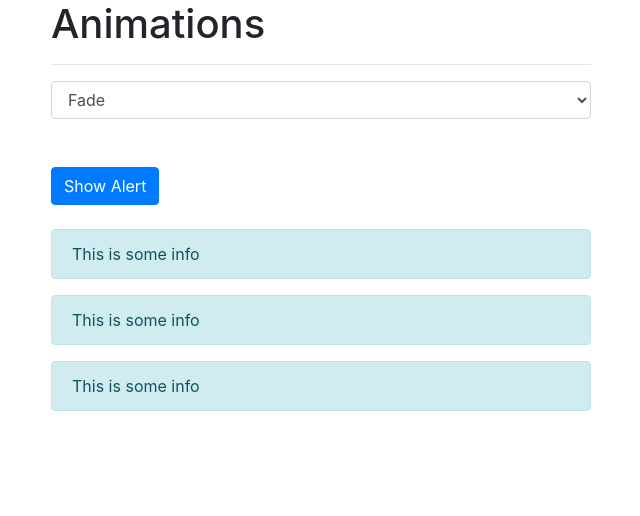
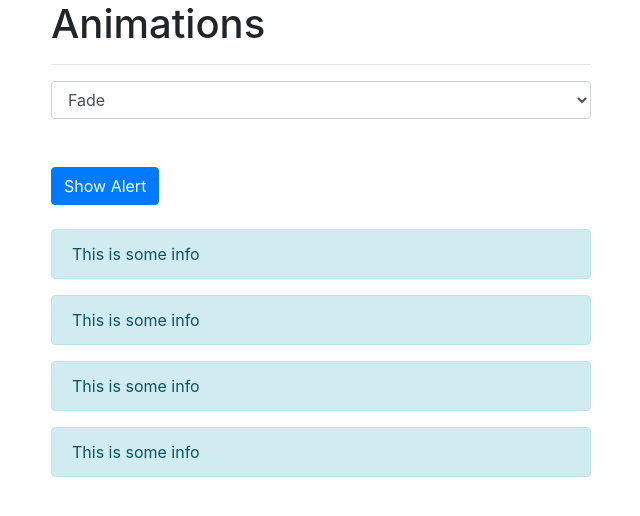
Before and after one commit to vladislavXXL/stock-trader, a Vue app: page / in a window 1280 px wide. Shown: the top 516 px of the page, without its empty margins (34-674 px from the left). Built offline with nearby package versions, Linux system fonts and the light colour scheme.

Commit message:
Transition between two elements and with mode attribute

```diff
--- a/src/App.vue
+++ b/src/App.vue
@@ -23,6 +23,10 @@
                         leave-active-class="animated shake"
                 >
                     <div class="alert alert-info" v-if="show">This is some info</div>
+                </transition>
+                <transition :name="alertAnimation" mode="out-in">
+                    <div class="alert alert-info" v-if="show" key="info">This is some info</div>
+                    <div class="alert alert-warning" v-else key="warning">This is some Warning</div>
                 </transition>
             </div>
         </div>
@@ -73,7 +77,7 @@
 
     .slide-leave-active {
         animation: slide-out 1s ease-out forwards;
-        transition: opacity 3s;
+        transition: opacity 1s;
         opacity: 0;
     }
 
```
